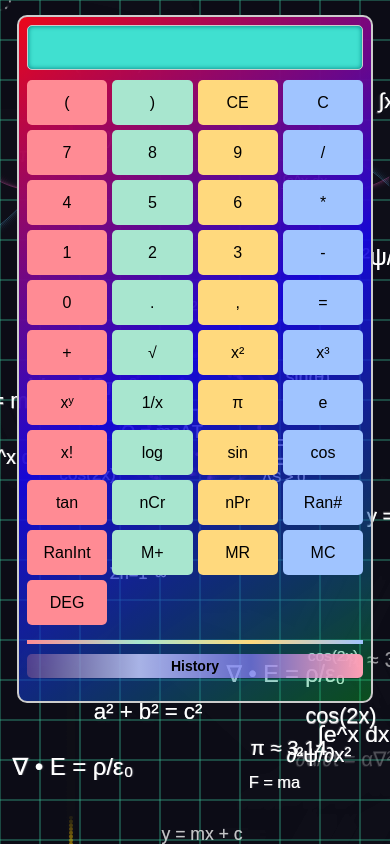
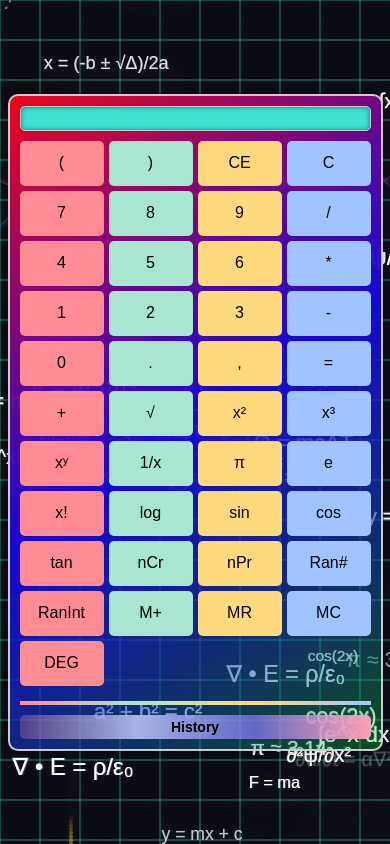
Before and after one commit to T-actician/flask-calculator, a Flask app: page / in a window 390 px wide. Run offline with Flask 3, Linux system fonts and the light colour scheme; some libraries are stand-ins or nearby versions.

Commit message:
Update check 2

```diff
--- a/static/style.css
+++ b/static/style.css
@@ -17,6 +17,10 @@
     box-shadow: 0 0 10px rgba(0, 0, 0, 0.2);
     max-width: 400px;
     width: 95%;
+    max-height: 90vh;              /* ✅ Prevent calculator from overflowing screen */
+    overflow: hidden;
+    display: flex;
+    flex-direction: column;
 }
 
 #display {
@@ -39,6 +43,9 @@
     display: grid;
     grid-template-columns: repeat(6, 1fr);
     grid-gap: 5px;
+    flex: 1 0 auto;
+    overflow-y: auto;
+    padding-bottom: 5px;
 }
 
 button {
@@ -49,9 +56,11 @@
     cursor: pointer;
     width: 100%;
 }
+
 button:active {
     transform: scale(0.98);
 }
+
 button:nth-child(4n+1) { background-color: #ff8b94; }
 button:nth-child(4n+2) { background-color: #a8e6cf; }
 button:nth-child(4n+3) { background-color: #ffd97d; }
@@ -64,7 +73,10 @@
 }
 
 .history-container {
-    margin-top: 15px;
+    flex-shrink: 0;
+    max-height: 120px;            /* ✅ Stay within calculator */
+    overflow-y: auto;             /* ✅ Allow scrolling */
+    margin-top: 10px;
     border-top: 4px solid;
     border-image: linear-gradient(to right, #ff8b94, #a8e6cf, #ffd97d, #a0c4ff) 1;
     padding-top: 10px;
@@ -87,7 +99,7 @@
 .history {
     font-size: 14px;
     color: white;
-    max-height: 120px;
+    max-height: 100px;
     overflow-y: auto;
     padding: 5px;
 }
@@ -97,16 +109,25 @@
     font-weight: bold;
 }
 
-/* ✅ RESPONSIVE DESIGN */
+/* ✅ MOBILE RESPONSIVENESS */
 @media (max-width: 480px) {
     body {
-        margin-top: 15px;
-        padding: 0 10px;
+        margin: 0;
+        padding: 0;
+        height: 100vh;
+        display: flex;
+        justify-content: center;
+        align-items: center;
+        background: #ffffff;
     }
 
     .calculator {
-        padding: 8px;
-        box-shadow: none;
+        width: 90%;
+        height: 75vh; /* ✅ Occupies 75% of screen height */
+        max-height: 75vh;
+        display: flex;
+        flex-direction: column;
+        justify-content: flex-start;
     }
 
     #display {
@@ -116,6 +137,8 @@
 
     .buttons {
         grid-template-columns: repeat(4, 1fr);
+        overflow-y: auto;
+        flex-grow: 1;
     }
 
     button {
@@ -129,6 +152,6 @@
 
     .history {
         font-size: 12px;
-        max-height: 100px;
+        max-height: 60px;
     }
 }
```
